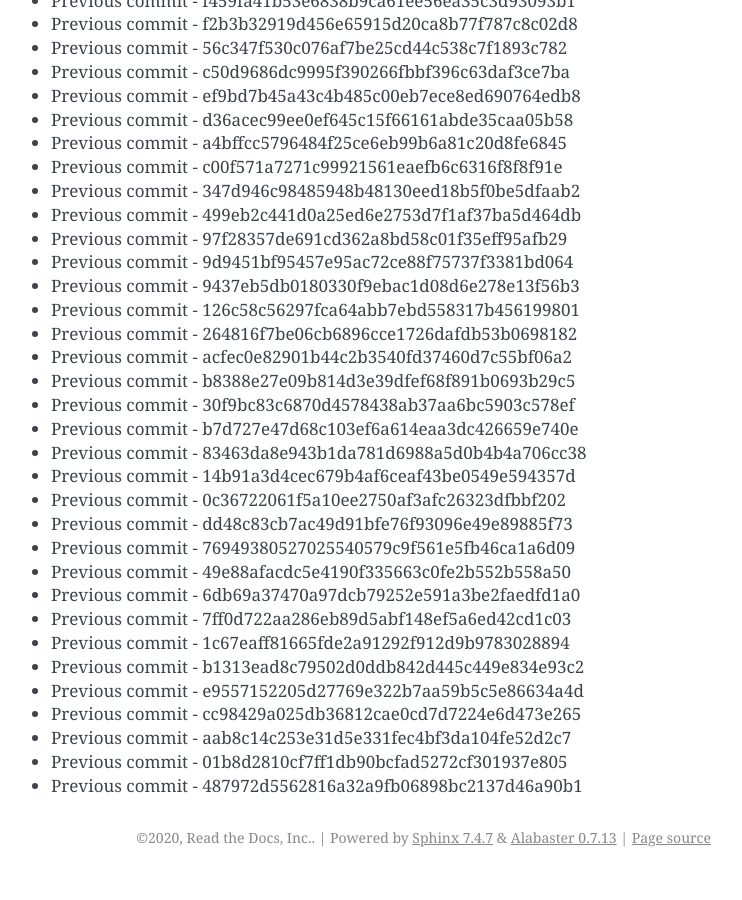
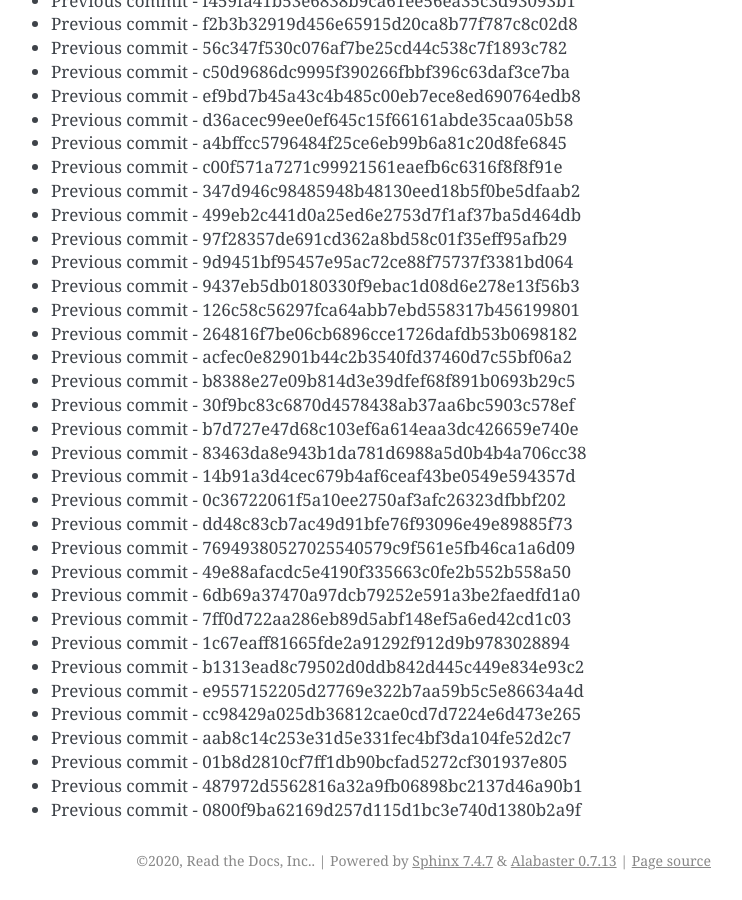
Before and after one commit to readthedocs/rtd-git-stresstest, a Sphinx documentation site: the page built from docs/updates.rst, in a window 1280 px wide and 900 px high, scrolled down 15885 px. Shown: the whole window, without its empty margins (399-1141 px from the left). Built offline with Sphinx 7.4.7, drawn with Linux system fonts in a browser that asks for light colours; before the commit the page ends 16762 px from its top, so only the background shows below that.

Commit message:
Generating commit from previous: 0800f9ba62169d257d115d1bc3e740d1380b2a9f

```diff
--- a/docs/updates.rst
+++ b/docs/updates.rst
@@ -699,3 +699,4 @@ It can be tested for any performance characteristics.
 * Previous commit - aab8c14c253e31d5e331fec4bf3da104fe52d2c7
 * Previous commit - 01b8d2810cf7ff1db90bcfad5272cf301937e805
 * Previous commit - 487972d5562816a32a9fb06898bc2137d46a90b1
+* Previous commit - 0800f9ba62169d257d115d1bc3e740d1380b2a9f
```
